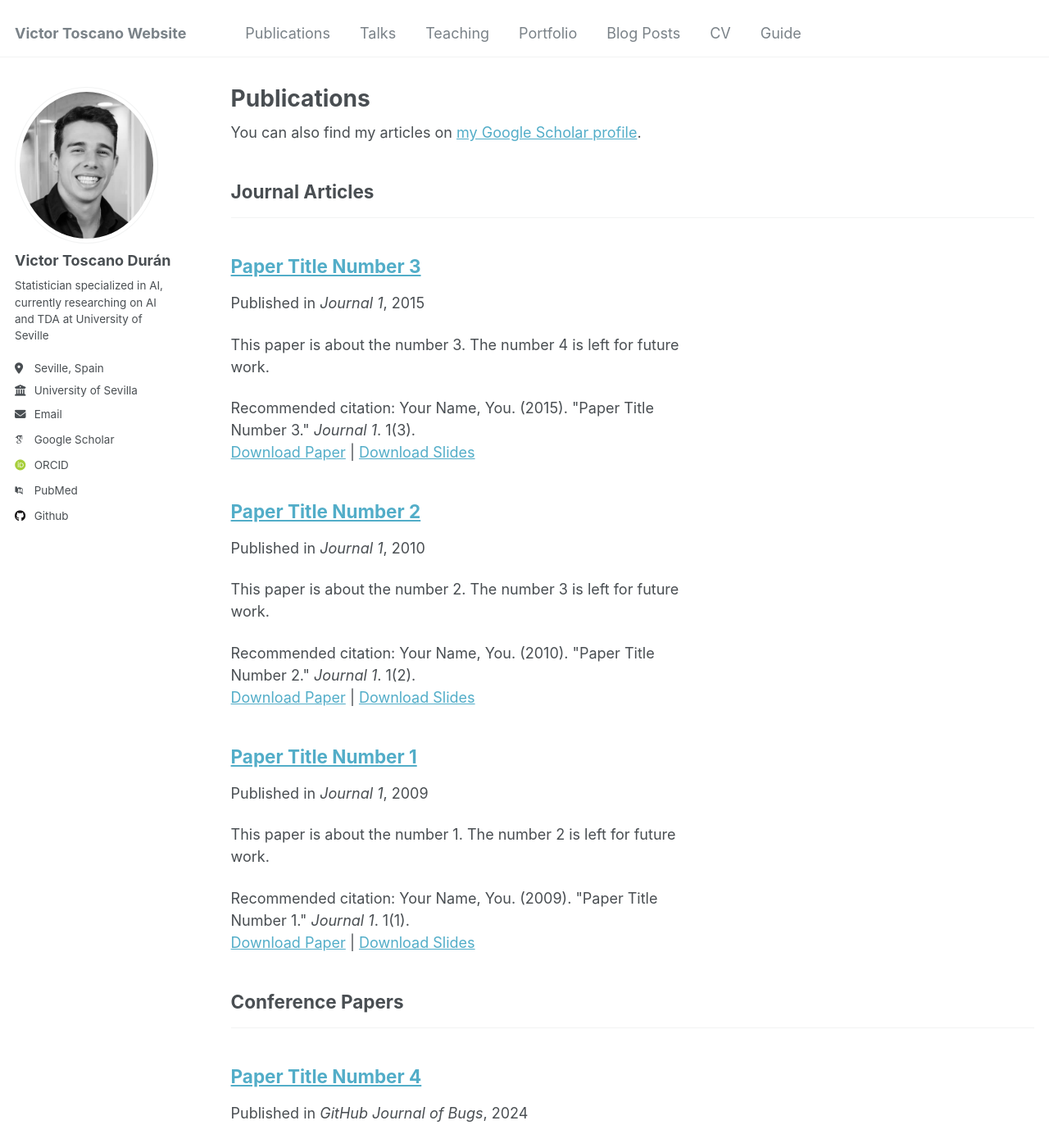
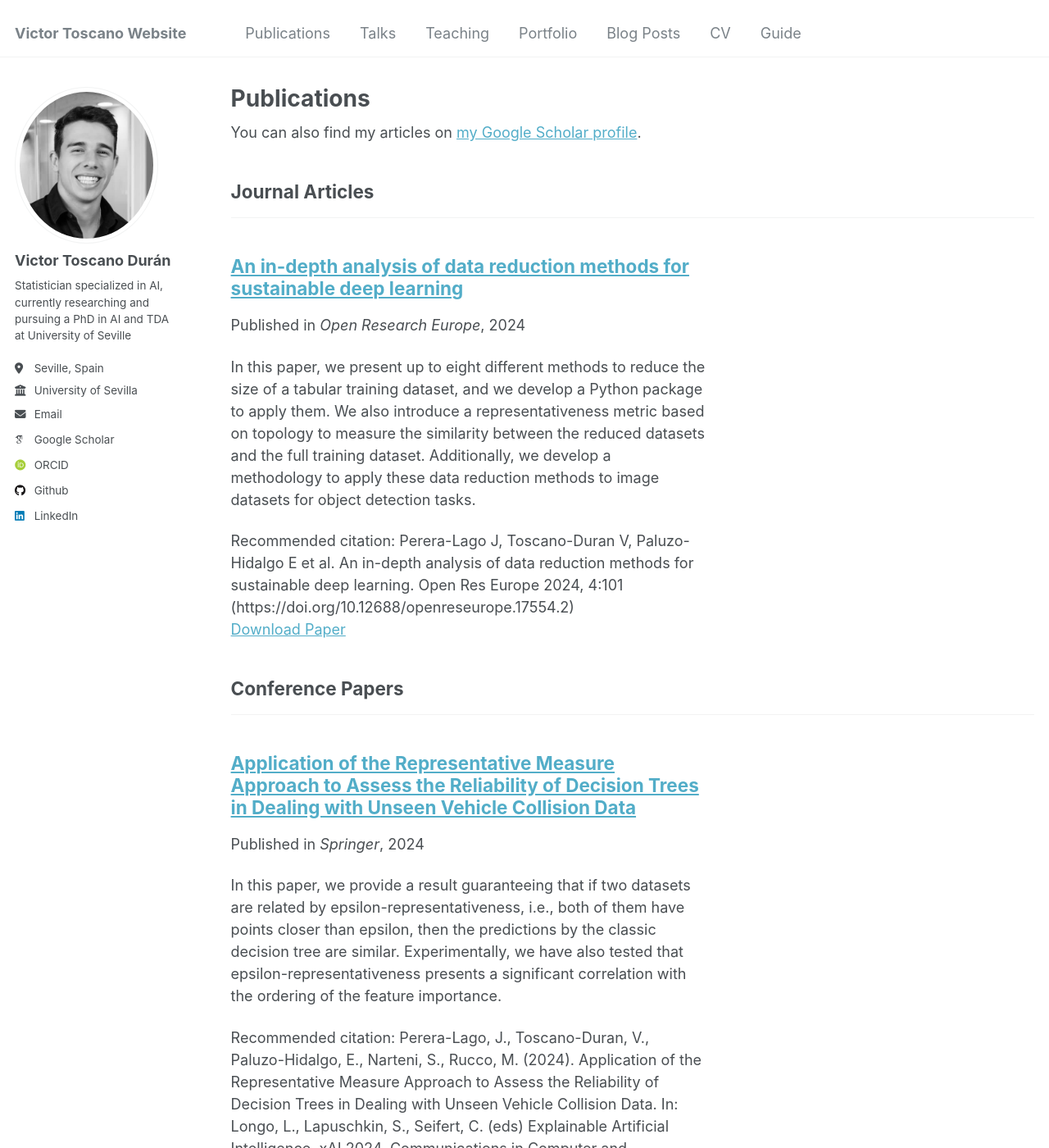
Before and after one commit to victosdur/victosdur.github.io, a Jekyll site: the page built from _pages/publications.html, in a window 1280 px wide and 1400 px high. Shown: the whole window at 82% size. Built offline with Jekyll 4.4.1, drawn with Linux system fonts in a browser that asks for light colours; some web fonts are replaced; some of the changed text lies outside the part shown.

Commit message:
Add publications

```diff
--- a/_config.yml
+++ b/_config.yml
@@ -24,7 +24,7 @@ author:
   avatar           : "FotoIglucoBNRecortada.png"
   name             : "Victor Toscano Durán"
   pronouns         : # example: "she/her"
-  bio              : "Statistician specialized in AI, currently researching on AI and TDA at University of Seville"
+  bio              : "Statistician specialized in AI, currently researching and pursuing a PhD in AI and TDA at University of Seville"
   location         : "Seville, Spain"
   employer         : "University of Sevilla"
   uri              : # URL
@@ -32,11 +32,11 @@ author:
 
   # Academic websites
   arxiv            : # URL - Update with the correct link to your profile
-  googlescholar    : "https://scholar.google.com/citations?user=PS_CX0AAAAAJ"
+  googlescholar    : "https://scholar.google.com/citations?user=SCg55T8AAAAJ&hl"
   impactstory      : # URL
-  orcid            : "http://orcid.org/yourorcidurl"
+  orcid            : "https://orcid.org/0009-0006-1316-9026"
   semantic         : # URL
-  pubmed           : "https://www.ncbi.nlm.nih.gov/pubmed/?term=john+snow"
+  pubmed           : # URL
   researchgate     : # URL
 
   # Repositories and software development
@@ -57,7 +57,7 @@ author:
   keybase          : # Username
   instagram        : # Username
   lastfm           : # Username
-  linkedin         : # Username
+  linkedin         : "víctor-toscano-duran"
   mastodon         : # URL
   medium           : # URL
   pinterest        : # Username
--- a/_publications/2009-10-01-paper-title-number-1.md
+++ /dev/null
@@ -1,14 +0,0 @@
----
-title: "Paper Title Number 1"
-collection: publications
-category: manuscripts
-permalink: /publication/2009-10-01-paper-title-number-1
-excerpt: 'This paper is about the number 1. The number 2 is left for future work.'
-date: 2009-10-01
-venue: 'Journal 1'
-slidesurl: 'http://academicpages.github.io/files/slides1.pdf'
-paperurl: 'http://academicpages.github.io/files/paper1.pdf'
-citation: 'Your Name, You. (2009). &quot;Paper Title Number 1.&quot; <i>Journal 1</i>. 1(1).'
----
-
-The contents above will be part of a list of publications, if the user clicks the link for the publication than the contents of section will be rendered as a full page, allowing you to provide more information about the paper for the reader. When publications are displayed as a single page, the contents of the above "citation" field will automatically be included below this section in a smaller font.
--- a/_publications/2010-10-01-paper-title-number-2.md
+++ /dev/null
@@ -1,14 +0,0 @@
----
-title: "Paper Title Number 2"
-collection: publications
-category: manuscripts
-permalink: /publication/2010-10-01-paper-title-number-2
-excerpt: 'This paper is about the number 2. The number 3 is left for future work.'
-date: 2010-10-01
-venue: 'Journal 1'
-slidesurl: 'http://academicpages.github.io/files/slides2.pdf'
-paperurl: 'http://academicpages.github.io/files/paper2.pdf'
-citation: 'Your Name, You. (2010). &quot;Paper Title Number 2.&quot; <i>Journal 1</i>. 1(2).'
----
-
-The contents above will be part of a list of publications, if the user clicks the link for the publication than the contents of section will be rendered as a full page, allowing you to provide more information about the paper for the reader. When publications are displayed as a single page, the contents of the above "citation" field will automatically be included below this section in a smaller font.
--- a/_publications/2015-10-01-paper-title-number-3.md
+++ /dev/null
@@ -1,14 +0,0 @@
----
-title: "Paper Title Number 3"
-collection: publications
-category: manuscripts
-permalink: /publication/2015-10-01-paper-title-number-3
-excerpt: 'This paper is about the number 3. The number 4 is left for future work.'
-date: 2015-10-01
-venue: 'Journal 1'
-slidesurl: 'http://academicpages.github.io/files/slides3.pdf'
-paperurl: 'http://academicpages.github.io/files/paper3.pdf'
-citation: 'Your Name, You. (2015). &quot;Paper Title Number 3.&quot; <i>Journal 1</i>. 1(3).'
----
-
-The contents above will be part of a list of publications, if the user clicks the link for the publication than the contents of section will be rendered as a full page, allowing you to provide more information about the paper for the reader. When publications are displayed as a single page, the contents of the above "citation" field will automatically be included below this section in a smaller font.
--- a/_publications/2024-02-17-paper-title-number-4.md
+++ /dev/null
@@ -1,13 +0,0 @@
----
-title: "Paper Title Number 4"
-collection: publications
-category: conferences
-permalink: /publication/2024-02-17-paper-title-number-4
-excerpt: 'This paper is about fixing template issue #693.'
-date: 2024-02-17
-venue: 'GitHub Journal of Bugs'
-paperurl: 'http://academicpages.github.io/files/paper3.pdf'
-citation: 'Your Name, You. (2024). &quot;Paper Title Number 3.&quot; <i>GitHub Journal of Bugs</i>. 1(3).'
----
-
-The contents above will be part of a list of publications, if the user clicks the link for the publication than the contents of section will be rendered as a full page, allowing you to provide more information about the paper for the reader. When publications are displayed as a single page, the contents of the above "citation" field will automatically be included below this section in a smaller font.
--- /dev/null
+++ b/_publications/datareduction_ORE.md
@@ -0,0 +1,14 @@
+---
+title: "An in-depth analysis of data reduction methods for sustainable deep learning"
+collection: publications
+category: manuscripts
+permalink: /publication/datareduction_ORE
+excerpt: 'In this paper, we present up to eight different methods to reduce the size of a tabular training dataset, and we develop a Python package to apply them. We also introduce a representativeness metric based on topology to measure the similarity between the reduced datasets and the full training dataset. Additionally, we develop a methodology to apply these data reduction methods to image datasets for object detection tasks.'
+date: 2024-09-18
+venue: 'Open Research Europe'
+slidesurl: #
+paperurl: 'https://doi.org/10.12688/openreseurope.17554.2'
+citation: 'Perera-Lago J, Toscano-Duran V, Paluzo-Hidalgo E et al. An in-depth analysis of data reduction methods for sustainable deep learning. Open Res Europe 2024, 4:101 (https://doi.org/10.12688/openreseurope.17554.2)'
+---
+
+The contents above will be part of a list of publications, if the user clicks the link for the publication than the contents of section will be rendered as a full page, allowing you to provide more information about the paper for the reader. When publications are displayed as a single page, the contents of the above "citation" field will automatically be included below this section in a smaller font.
--- /dev/null
+++ b/_publications/representativeSpringer.md
@@ -0,0 +1,13 @@
+---
+title: "Application of the Representative Measure Approach to Assess the Reliability of Decision Trees in Dealing with Unseen Vehicle Collision Data"
+collection: publications
+category: conferences
+permalink: /publication/representativeSpringer
+excerpt: 'In this paper, we provide a result guaranteeing that if two datasets are related by epsilon-representativeness, i.e., both of them have points closer than  epsilon, then the predictions by the classic decision tree are similar. Experimentally, we have also tested that epsilon-representativeness presents a significant correlation with the ordering of the feature importance.'
+date: 2024-07-10
+venue: 'Springer'
+paperurl: 'https://doi.org/10.1007/978-3-031-63803-9_21'
+citation: 'Perera-Lago, J., Toscano-Duran, V., Paluzo-Hidalgo, E., Narteni, S., Rucco, M. (2024). Application of the Representative Measure Approach to Assess the Reliability of Decision Trees in Dealing with Unseen Vehicle Collision Data. In: Longo, L., Lapuschkin, S., Seifert, C. (eds) Explainable Artificial Intelligence. xAI 2024. Communications in Computer and Information Science, vol 2156. Springer, Cham. https://doi.org/10.1007/978-3-031-63803-9_21'
+---
+
+The contents above will be part of a list of publications, if the user clicks the link for the publication than the contents of section will be rendered as a full page, allowing you to provide more information about the paper for the reader. When publications are displayed as a single page, the contents of the above "citation" field will automatically be included below this section in a smaller font.
```
